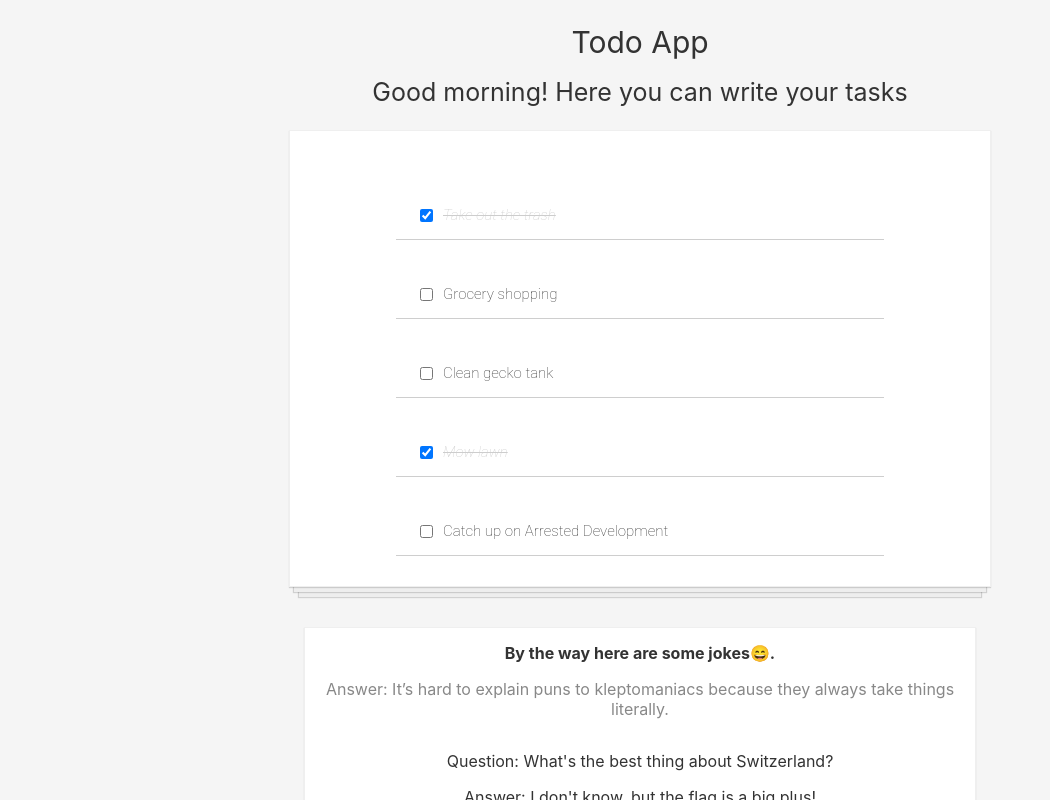
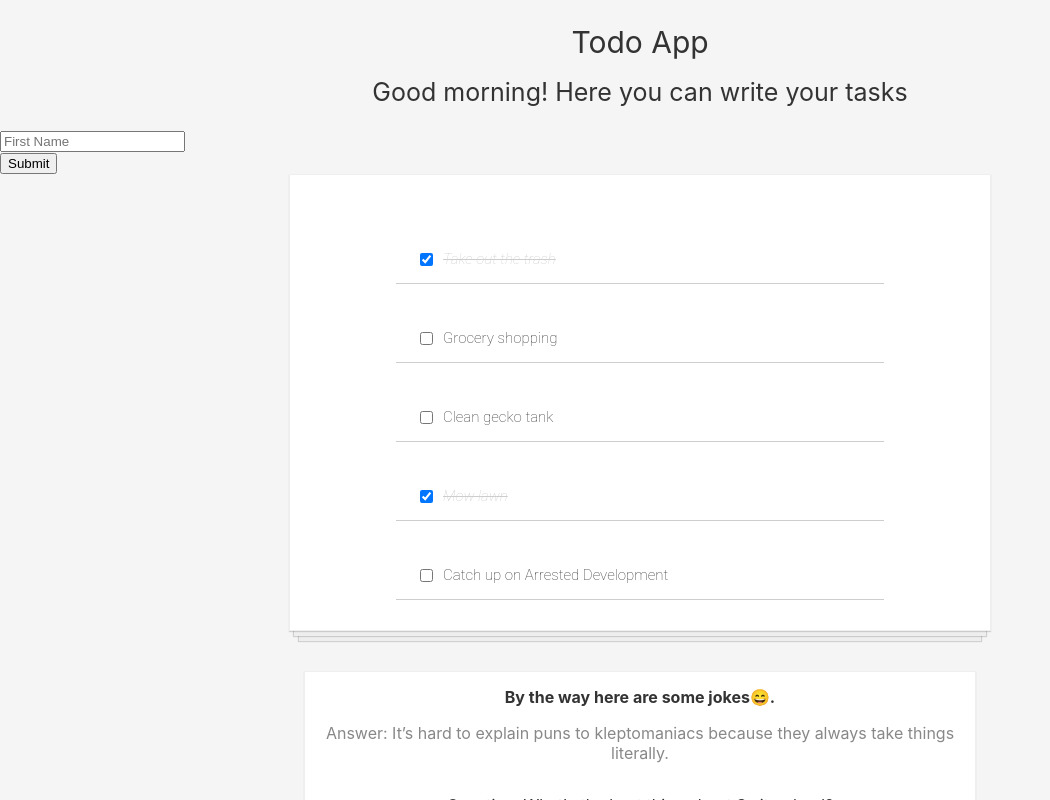
Before and after one commit to reymon359/react-todo-app, a React (Create React App) app: page / in a window 1280 px wide. Shown: the top 800 px of the page, without its empty margins (0-1050 px from the left). Built offline with nearby package versions, Linux system fonts and the light colour scheme.

Commit message:
trying to add a form

```diff
--- a/src/App.js
+++ b/src/App.js
@@ -5,7 +5,6 @@ import todosData from './todosData';
 // Components
 import Header from './components/Header';
 import Jokes from './components/jokes/Jokes';
-import { runInThisContext } from 'vm';
 // import logo from './logo.svg';
 // import './App.css';
 
@@ -14,7 +13,9 @@ class App extends React.Component {
     super()
     this.state = {
         todos: todosData,
-        isLoading: true
+        isLoading: true,
+
+        newTodo: ""
     }
     this.handleChange = this.handleChange.bind(this)
   }
@@ -53,6 +54,13 @@ class App extends React.Component {
     return (
       <div>
         <Header />
+        <div className="new-todo-form">
+        <form>
+        <input placeholder="First Name" /><br />
+        <button>Submit</button>
+        </form>
+        </div>
+
         <div className="todo-list">
           {todoItems}
         </div>
```
Lines whose indentation alone changed are shown as unchanged.
